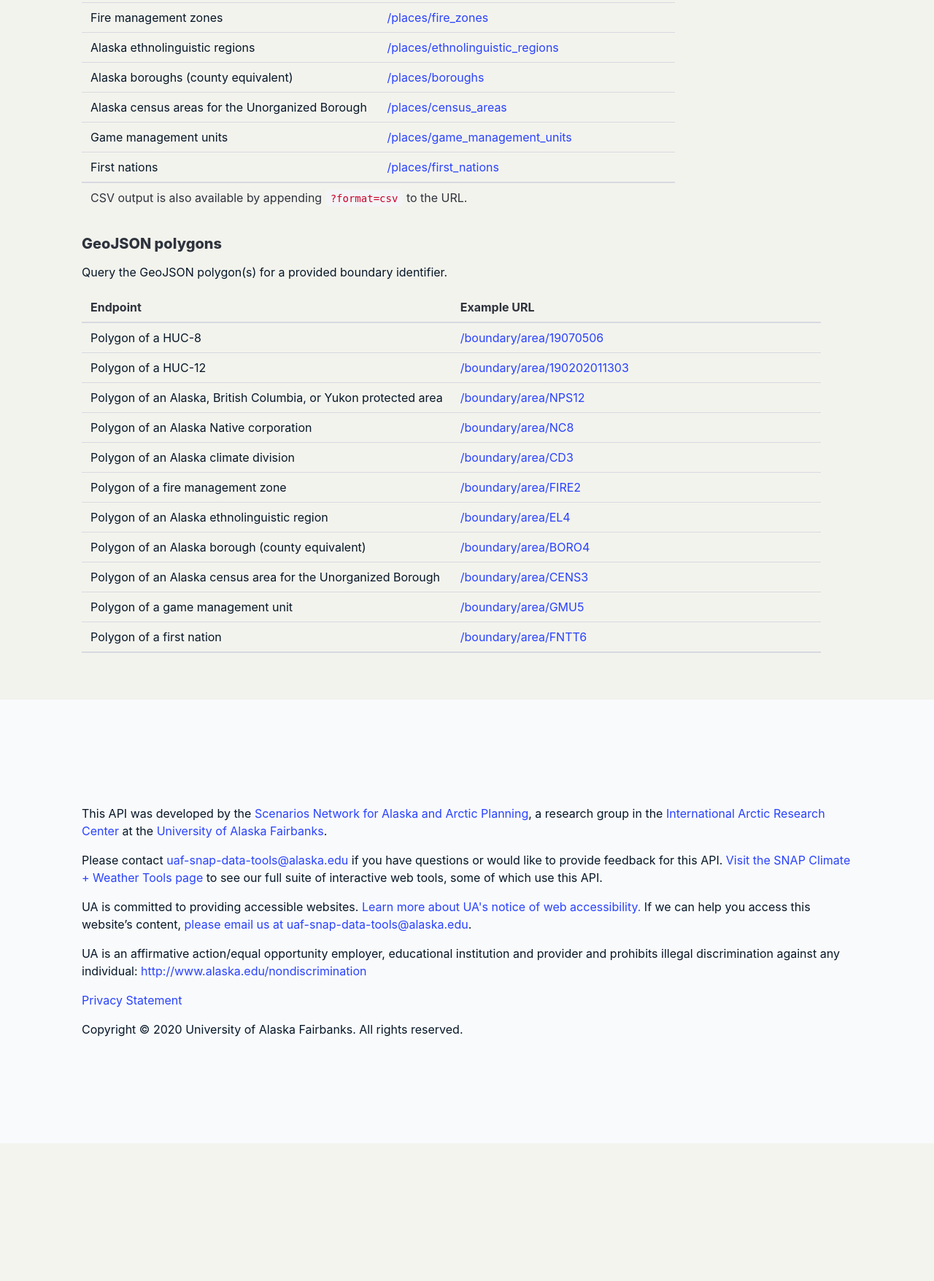
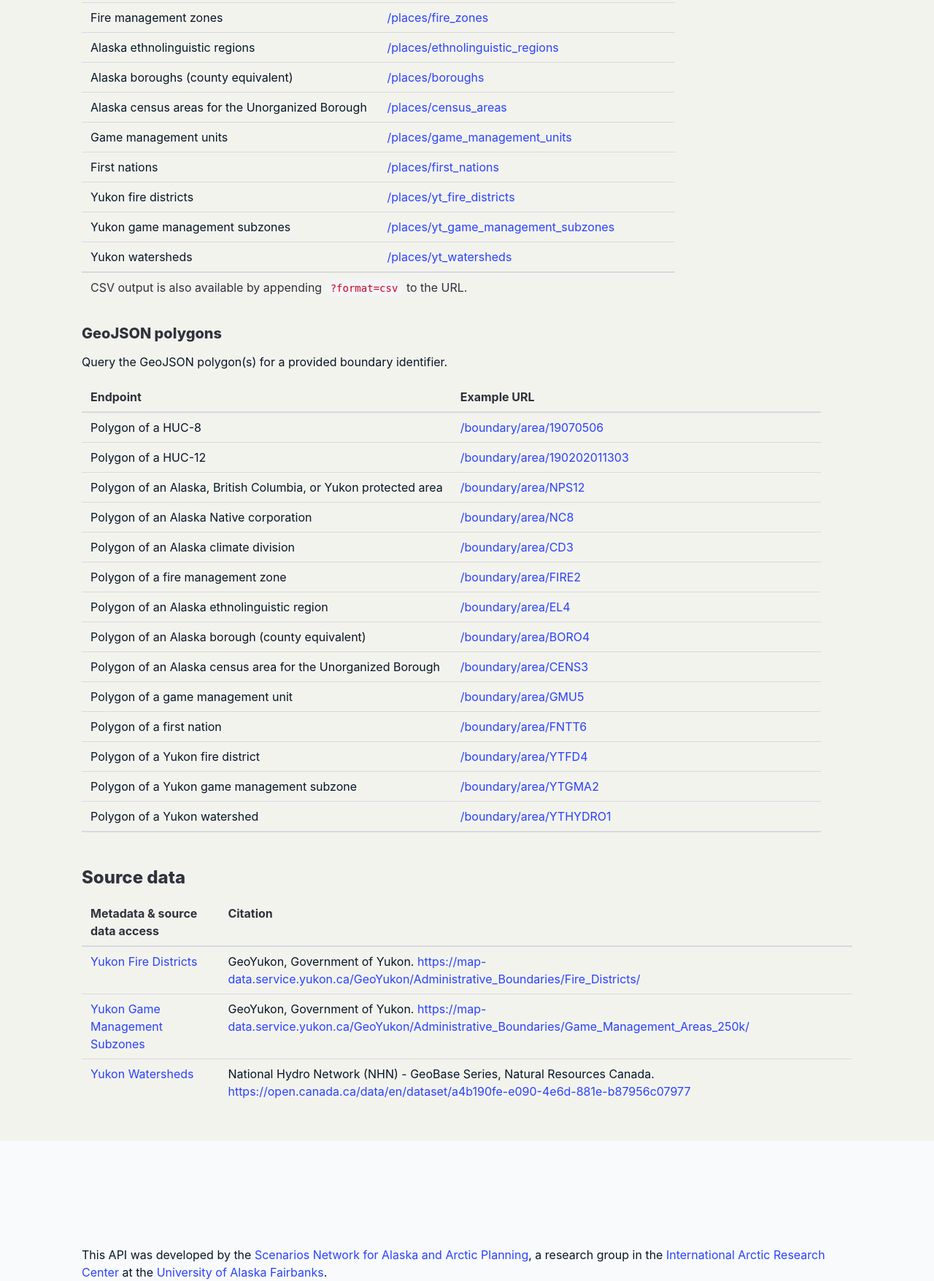
Before and after one commit to ua-snap/data-api, a Python web app: template templates/documentation/boundary.html in a window 1280 px wide. Shown: the part 760-2516 px from the top of the page at 73% size. Before the commit the page ends 2181 px from the top, so only its background shows below. Run offline with Jinja, Linux system fonts and the light colour scheme; the template is opened without the code that fills it: most values are stand-ins (such as "Sample title", 1, 10 or a date in 2020).

Commit message:
Add documentation for Yukon areas.

```diff
--- a/templates/documentation/boundary.html
+++ b/templates/documentation/boundary.html
@@ -66,6 +66,18 @@
     <tr>
       <td>First nations</td>
       <td><a href="/places/first_nations">/places/first_nations</a></td>
+    </tr>
+    <tr>
+      <td>Yukon fire districts</td>
+      <td><a href="/places/yt_fire_districts">/places/yt_fire_districts</a></td>
+    </tr>
+    <tr>
+      <td>Yukon game management subzones</td>
+      <td><a href="/places/yt_game_management_subzones">/places/yt_game_management_subzones</a></td>
+    </tr>
+    <tr>
+      <td>Yukon watersheds</td>
+      <td><a href="/places/yt_watersheds">/places/yt_watersheds</a></td>
     </tr>
   </tbody>
   <tfoot>
@@ -140,6 +152,18 @@
       <td>Polygon of a first nation</td>
       <td><a href="/boundary/area/FNTT6">/boundary/area/FNTT6</a></td>
     </tr>
+    <tr>
+      <td>Polygon of a Yukon fire district</td>
+      <td><a href="/boundary/area/YTFD4">/boundary/area/YTFD4</a></td>
+    </tr>
+    <tr>
+      <td>Polygon of a Yukon game management subzone</td>
+      <td><a href="/boundary/area/YTGMA2">/boundary/area/YTGMA2</a></td>
+    </tr>
+    <tr>
+      <td>Polygon of a Yukon watershed</td>
+      <td><a href="/boundary/area/YTHYDRO1">/boundary/area/YTHYDRO1</a></td>
+    </tr>
   </tbody>
   <tfoot>
     <tr>
@@ -149,4 +173,53 @@
   </tfoot>
 </table>
 
+<h3>Source data</h3>
+
+<table>
+  <thead>
+    <tr>
+      <th style="min-width: 30%;">Metadata & source data access</th>
+      <th>Citation</th>
+    </tr>
+  </thead>
+  <tbody>
+    <tr>
+      <td>
+        <a href="https://map-data.service.yukon.ca/GeoYukon/Administrative_Boundaries/Fire_Districts/">
+          Yukon Fire Districts
+        </a>
+      </td>
+      <td>GeoYukon, Government of Yukon.
+        <a href="https://map-data.service.yukon.ca/GeoYukon/Administrative_Boundaries/Fire_Districts/">
+          https://map-data.service.yukon.ca/GeoYukon/Administrative_Boundaries/Fire_Districts/
+        </a>
+      </td>
+    </tr>
+    <tr>
+      <td>
+        <a href="https://map-data.service.yukon.ca/GeoYukon/Administrative_Boundaries/Game_Management_Areas_250k/">
+          Yukon Game Management Subzones
+        </a>
+      </td>
+      <td>GeoYukon, Government of Yukon.
+        <a href="https://map-data.service.yukon.ca/GeoYukon/Administrative_Boundaries/Game_Management_Areas_250k/">
+          https://map-data.service.yukon.ca/GeoYukon/Administrative_Boundaries/Game_Management_Areas_250k/
+        </a>
+      </td>
+    </tr>
+    <tr>
+      <td>
+        <a href="https://open.canada.ca/data/en/dataset/a4b190fe-e090-4e6d-881e-b87956c07977">
+          Yukon Watersheds
+        </a>
+      </td>
+      <td>National Hydro Network (NHN) - GeoBase Series, Natural Resources Canada.<br />
+        <a href="https://open.canada.ca/data/en/dataset/a4b190fe-e090-4e6d-881e-b87956c07977">
+          https://open.canada.ca/data/en/dataset/a4b190fe-e090-4e6d-881e-b87956c07977
+        </a>
+      </td>
+    </tr>
+  </tbody>
+</table>
+
 {% endblock %}
```
